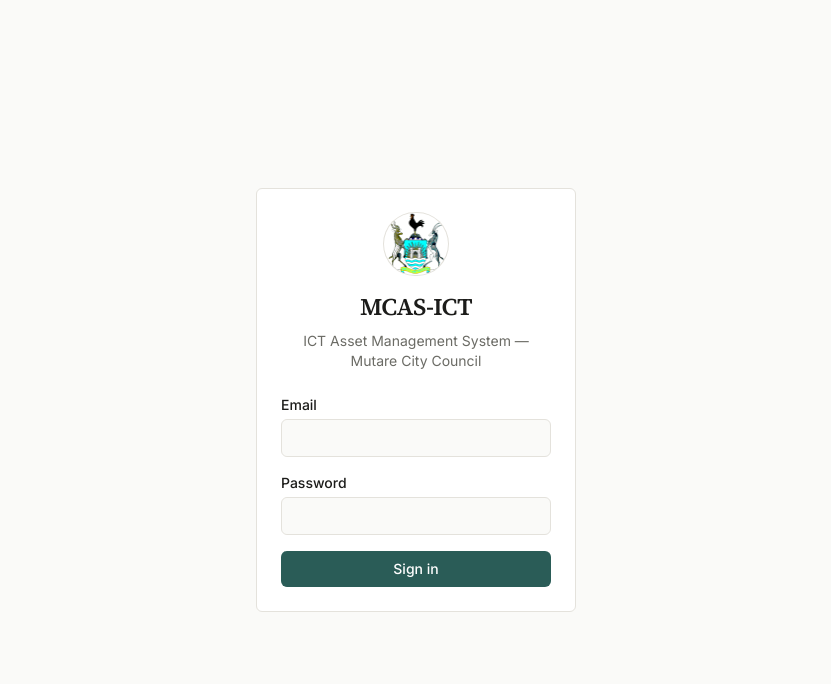
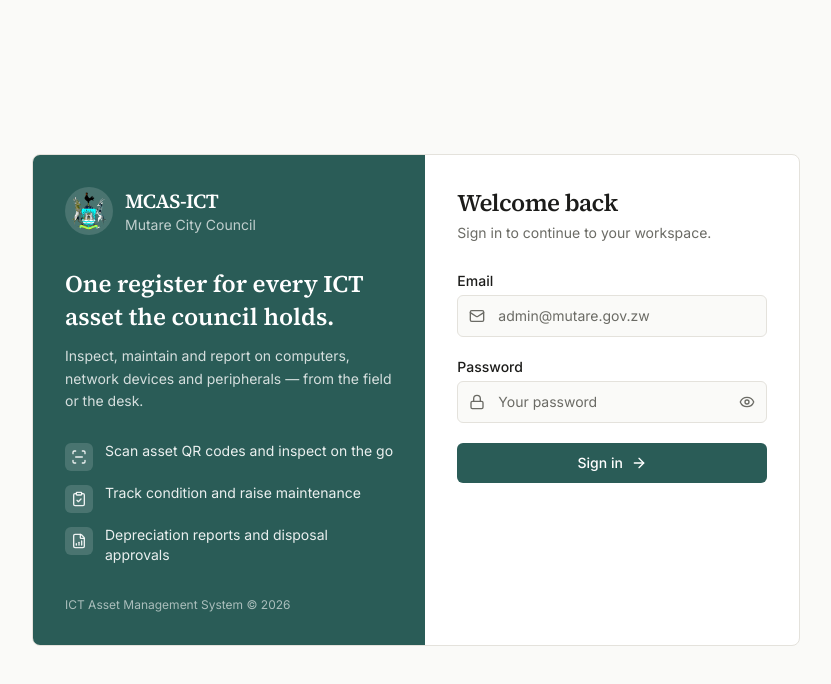
Before and after one commit to geniuskudzai21/mccassets, a React (Vite) app in the folder frontend/: page /login in a window 1280 px wide. Shown: the top 684 px of the page, without its empty margins (224-1055 px from the left). Built offline with nearby package versions, Linux system fonts and the light colour scheme; no server answers.

Commit message:
feat(auth): redesign login with brand panel and icons; fix dashboard redirect loop for unloaded profiles

```diff
--- a/frontend/src/components/brand/LogoMark.tsx
+++ b/frontend/src/components/brand/LogoMark.tsx
@@ -1,16 +1,17 @@
 interface LogoMarkProps {
   size?: number
   className?: string
+  ringless?: boolean
 }
 
-export function LogoMark({ size = 40, className = '' }: LogoMarkProps) {
+export function LogoMark({ size = 40, className = '', ringless = false }: LogoMarkProps) {
   return (
     <img
       src="/mutarelogo.png"
       alt="Mutare City Council logo"
       width={size}
       height={size}
-      className={`shrink-0 rounded-full object-contain ring-1 ring-line ${className}`}
+      className={`shrink-0 rounded-full object-contain ${ringless ? '' : 'ring-1 ring-line'} ${className}`}
     />
   )
 }
--- a/frontend/src/components/layout/AppShell.tsx
+++ b/frontend/src/components/layout/AppShell.tsx
@@ -30,7 +30,7 @@
           to="/"
           className="flex items-center gap-2.5 px-5 py-5 focus:outline-none focus:ring-2 focus:ring-council-teal"
         >
-          <LogoMark size={38} className="ring-0" />
+          <LogoMark size={38} ringless />
           <span className="font-serif text-lg font-semibold tracking-tight">MCAS-ICT</span>
         </Link>
 
--- a/frontend/src/components/layout/TechnicianLayout.tsx
+++ b/frontend/src/components/layout/TechnicianLayout.tsx
@@ -28,7 +28,7 @@
       <div className="mx-auto max-w-md pb-20">
         <header className="flex items-center justify-between border-b border-line bg-paper px-4 py-3">
           <p className="flex items-center gap-2 font-serif text-lg font-semibold">
-            <LogoMark size={28} className="ring-0" />
+            <LogoMark size={28} ringless />
             MCAS-ICT
           </p>
           <SyncStatusIndicator />
--- a/frontend/src/pages/HomePage.tsx
+++ b/frontend/src/pages/HomePage.tsx
@@ -55,8 +55,16 @@
     )
   }
 
-  if (user) {
+  if (user && (role === 'supervisor' || role === 'admin')) {
     return <Navigate to="/dashboard" replace />
+  }
+
+  if (user && role === null) {
+    return (
+      <div className="flex min-h-screen items-center justify-center bg-paper text-ink-muted">
+        Loading your workspace…
+      </div>
+    )
   }
 
   return (
@@ -102,7 +110,7 @@
 
           <div className="mx-auto">
             <div className="relative flex h-40 w-40 items-center justify-center rounded-full border border-line sm:h-48 sm:w-48">
-              <LogoMark size={96} className="ring-0" />
+              <LogoMark size={96} ringless />
               <span className="absolute -right-2 -top-2 flex h-8 w-8 items-center justify-center rounded-full bg-council-teal text-xs font-semibold text-white">
                 ICT
               </span>
--- a/frontend/src/pages/LoginPage.tsx
+++ b/frontend/src/pages/LoginPage.tsx
@@ -3,6 +3,16 @@
 import { useForm } from 'react-hook-form'
 import { useNavigate } from 'react-router-dom'
 import { z } from 'zod'
+import {
+  ArrowRight,
+  ClipboardCheck,
+  Eye,
+  EyeOff,
+  FileBarChart,
+  Lock,
+  Mail,
+  ScanLine,
+} from 'lucide-react'
 import { useAuth } from '../hooks/useAuth.ts'
 import { LogoMark } from '../components/brand/LogoMark.tsx'
 
@@ -13,10 +23,17 @@
 
 type LoginFormValues = z.infer<typeof loginSchema>
 
+const FEATURES = [
+  { icon: ScanLine, text: 'Scan asset QR codes and inspect on the go' },
+  { icon: ClipboardCheck, text: 'Track condition and raise maintenance' },
+  { icon: FileBarChart, text: 'Depreciation reports and disposal approvals' },
+]
+
 export default function LoginPage() {
   const navigate = useNavigate()
   const { signIn } = useAuth()
   const [formError, setFormError] = useState<string | null>(null)
+  const [showPassword, setShowPassword] = useState(false)
 
   const {
     register,
@@ -38,33 +55,73 @@
   }
 
   return (
-    <div className="flex min-h-screen items-center justify-center bg-paper px-4 py-8">
-      <div className="w-full max-w-xs">
-        <div className="rounded-md border border-line bg-white p-6">
-          <div className="text-center">
-            <LogoMark size={64} className="mx-auto ring-0" />
-            <h1 className="mt-4 font-serif text-2xl font-semibold tracking-tight text-ink">
-              MCAS-ICT
+    <div className="flex min-h-screen items-center justify-center bg-paper px-4 py-10">
+      <div className="w-full max-w-3xl overflow-hidden rounded-lg border border-line bg-white">
+        <div className="grid md:grid-cols-[1.05fr_1fr]">
+          <div className="flex flex-col justify-between bg-council-teal p-8 text-white">
+            <div>
+              <div className="flex items-center gap-3">
+                <span className="flex h-12 w-12 items-center justify-center rounded-full bg-white/15">
+                  <LogoMark size={40} ringless className="w-10 rounded-full" />
+                </span>
+                <div>
+                  <p className="font-serif text-xl font-semibold tracking-tight">MCAS-ICT</p>
+                  <p className="text-sm text-white/70">Mutare City Council</p>
+                </div>
+              </div>
+
+              <h1 className="mt-8 font-serif text-2xl font-semibold leading-snug text-white">
+                One register for every ICT asset the council holds.
               </h1>
-            <p className="mt-2 text-sm text-ink-muted">
-              ICT Asset Management System — Mutare City Council
+              <p className="mt-3 text-sm leading-relaxed text-white/80">
+                Inspect, maintain and report on computers, network devices and peripherals — from
+                the field or the desk.
+              </p>
+
+              <ul className="mt-7 space-y-3">
+                {FEATURES.map(({ icon: Icon, text }) => (
+                  <li key={text} className="flex items-start gap-3 text-sm text-white/90">
+                    <span className="mt-0.5 flex h-7 w-7 shrink-0 items-center justify-center rounded-md bg-white/15">
+                      <Icon className="h-4 w-4" aria-hidden />
+                    </span>
+                    {text}
+                  </li>
+                ))}
+              </ul>
+            </div>
+
+            <p className="mt-8 text-xs text-white/60">
+              ICT Asset Management System © {new Date().getFullYear()}
             </p>
           </div>
 
-          <form onSubmit={handleSubmit(onSubmit)} className="mt-6 space-y-4" noValidate>
+          <div className="p-8">
+            <h2 className="font-serif text-2xl font-semibold tracking-tight text-ink">
+              Welcome back
+            </h2>
+            <p className="mt-1 text-sm text-ink-muted">Sign in to continue to your workspace.</p>
+
+            <form onSubmit={handleSubmit(onSubmit)} className="mt-7 space-y-5" noValidate>
               <div>
                 <label htmlFor="email" className="block text-sm font-medium text-ink">
                   Email
                 </label>
+                <div className="relative mt-1">
+                  <Mail
+                    className="pointer-events-none absolute left-3 top-1/2 h-4 w-4 -translate-y-1/2 text-ink-muted"
+                    aria-hidden
+                  />
                   <input
                     id="email"
                     type="email"
                     autoComplete="email"
                     aria-invalid={errors.email ? true : undefined}
                     aria-describedby={errors.email ? 'email-error' : undefined}
-                className="mt-1 block w-full rounded-md border border-line bg-paper px-3 py-2 text-sm text-ink placeholder:text-ink-muted focus:outline-none focus:ring-2 focus:ring-council-teal"
+                    className="w-full rounded-md border border-line bg-paper py-2.5 pl-10 pr-3 text-sm text-ink placeholder:text-ink-muted focus:outline-none focus:ring-2 focus:ring-council-teal"
+                    placeholder="admin@mutare.gov.zw"
                     {...register('email')}
                   />
+                </div>
                 {errors.email ? (
                   <p id="email-error" className="mt-1 text-sm text-status-poor">
                     {errors.email.message}
@@ -76,15 +133,34 @@
                 <label htmlFor="password" className="block text-sm font-medium text-ink">
                   Password
                 </label>
+                <div className="relative mt-1">
+                  <Lock
+                    className="pointer-events-none absolute left-3 top-1/2 h-4 w-4 -translate-y-1/2 text-ink-muted"
+                    aria-hidden
+                  />
                   <input
                     id="password"
-                type="password"
+                    type={showPassword ? 'text' : 'password'}
                     autoComplete="current-password"
                     aria-invalid={errors.password ? true : undefined}
                     aria-describedby={errors.password ? 'password-error' : undefined}
-                className="mt-1 block w-full rounded-md border border-line bg-paper px-3 py-2 text-sm text-ink placeholder:text-ink-muted focus:outline-none focus:ring-2 focus:ring-council-teal"
+                    className="w-full rounded-md border border-line bg-paper py-2.5 pl-10 pr-10 text-sm text-ink placeholder:text-ink-muted focus:outline-none focus:ring-2 focus:ring-council-teal"
+                    placeholder="Your password"
                     {...register('password')}
                   />
+                  <button
+                    type="button"
+                    onClick={() => setShowPassword((value) => !value)}
+                    aria-label={showPassword ? 'Hide password' : 'Show password'}
+                    className="absolute right-3 top-1/2 -translate-y-1/2 text-ink-muted transition-colors hover:text-ink focus:outline-none focus:ring-2 focus:ring-council-teal rounded-md"
+                  >
+                    {showPassword ? (
+                      <EyeOff className="h-4 w-4" aria-hidden />
+                    ) : (
+                      <Eye className="h-4 w-4" aria-hidden />
+                    )}
+                  </button>
+                </div>
                 {errors.password ? (
                   <p id="password-error" className="mt-1 text-sm text-status-poor">
                     {errors.password.message}
@@ -101,13 +177,15 @@
               <button
                 type="submit"
                 disabled={isSubmitting}
-              className="inline-flex w-full items-center justify-center rounded-md bg-council-teal px-4 py-2 text-sm font-medium text-white transition-colors hover:bg-council-teal/90 focus:outline-none focus:ring-2 focus:ring-council-teal focus:ring-offset-1 disabled:cursor-not-allowed disabled:opacity-50"
+                className="inline-flex w-full items-center justify-center gap-2 rounded-md bg-council-teal px-4 py-2.5 text-sm font-medium text-white transition-colors hover:bg-council-teal/90 focus:outline-none focus:ring-2 focus:ring-council-teal focus:ring-offset-1 disabled:cursor-not-allowed disabled:opacity-50"
               >
                 {isSubmitting ? 'Signing in…' : 'Sign in'}
+                {!isSubmitting ? <ArrowRight className="h-4 w-4" aria-hidden /> : null}
               </button>
             </form>
           </div>
         </div>
       </div>
+    </div>
   )
 }
```
Lines whose indentation alone changed are shown as unchanged.
